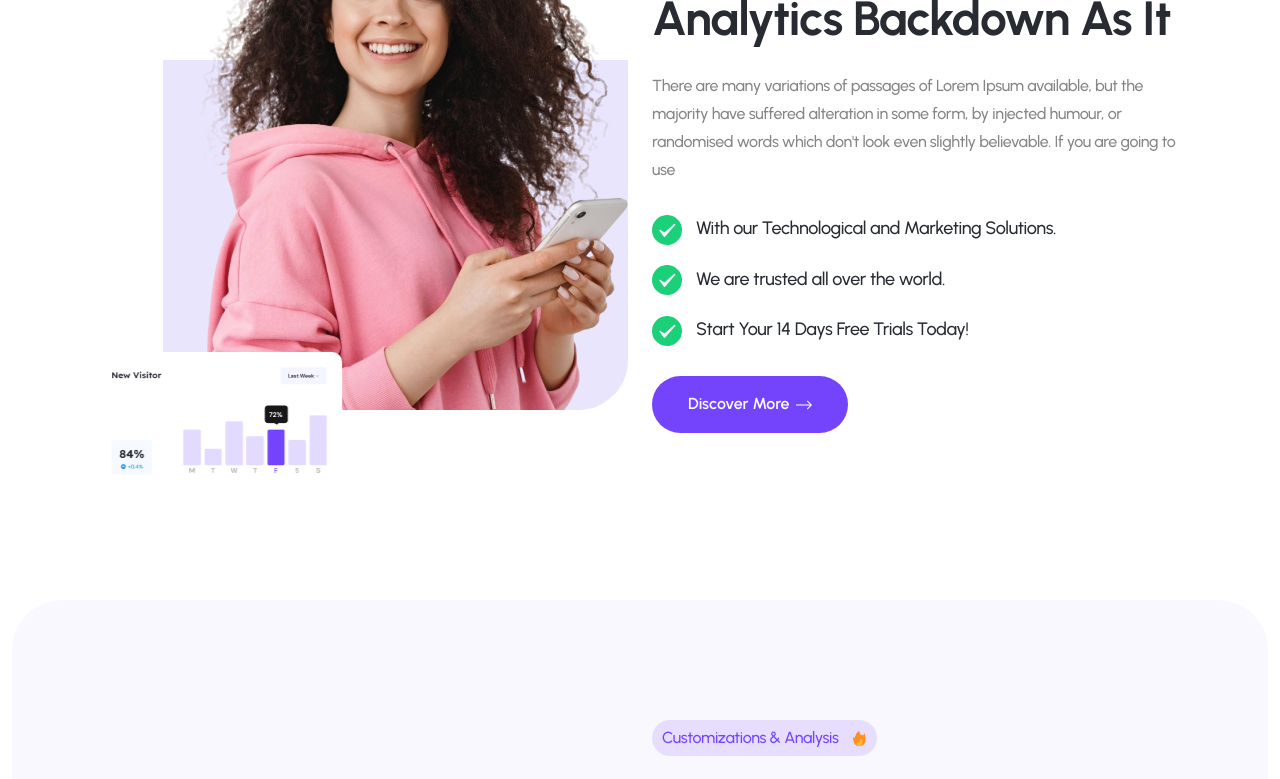
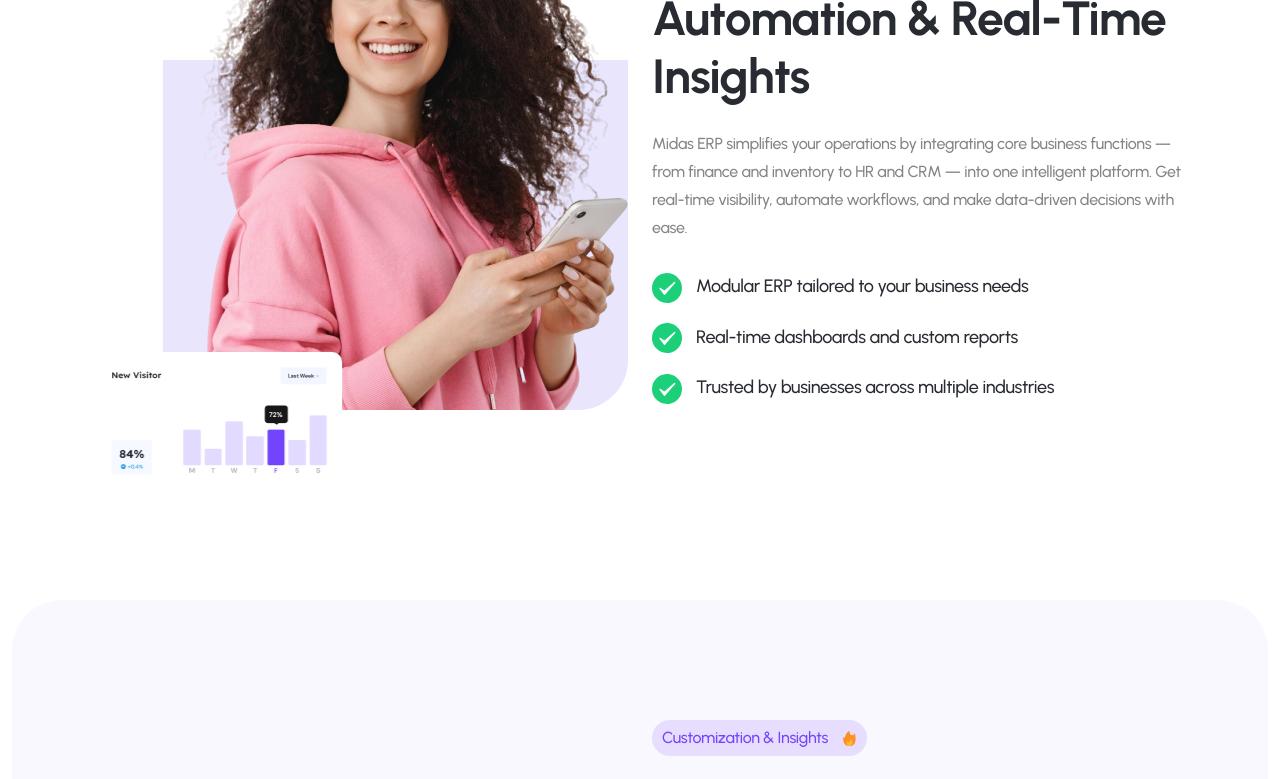
Before and after one commit to imuturi/midas_website, a React (Vite) app: page /about in a window 1280 px wide. Shown: the part 740-1519 px from the top of the page. Built offline with nearby package versions, Linux system fonts and the light colour scheme.

Commit message:
customized about page

```diff
--- a/src/Components/About/About4.jsx
+++ b/src/Components/About/About4.jsx
@@ -42,7 +42,7 @@ const About4 = ({img1,img2,subtitle,title,content,FeatureList,btnname,btnurl}) =
                                         <li key={index}><img src="/assets/images/icon/checkmarkIcon.svg" alt="icon" /> {item}</li>
                                     ))}
                                     </ul>
-                                    <Link className="theme-btn wow fadeInUp" data-wow-delay=".2s" to={btnurl}>{btnname}
+                                    {/* <Link className="theme-btn wow fadeInUp" data-wow-delay=".2s" to={btnurl}>{btnname}
                                         <svg xmlns="http://www.w3.org/2000/svg" width="16" height="16" viewBox="0 0 16 16"
                                             fill="none">
                                             <g clipPath="url(#clip0_18_41)">
@@ -56,7 +56,7 @@ const About4 = ({img1,img2,subtitle,title,content,FeatureList,btnname,btnurl}) =
                                                 </clipPath>
                                             </defs>
                                         </svg>
-                                    </Link>
+                                    </Link> */}
                                 </div>
                             </div>
                         </div>
--- a/src/Components/Choose/Choose4.jsx
+++ b/src/Components/Choose/Choose4.jsx
@@ -11,19 +11,20 @@ const Choose4 = () => {
                                 <div className="wcu-content">
                                     <div className="section-title">
                                         <div className="subtitle wow fadeInUp" data-wow-delay=".2s">
-                                        Customizations & Analysis <img src="/assets/images/icon/fireIcon.svg" alt="icon" />
+                                            Customization & Analytics <img src="/assets/images/icon/fireIcon.svg" alt="icon" />
                                         </div>
-                                    <h2 className="title wow fadeInUp" data-wow-delay=".4s">Manage your Traffic Growth
-                                        Easily</h2>
-                                    <p className="text1 wow fadeInUp" data-wow-delay=".6s">There are many variations of
-                                        passages of Lorem Ipsum available, but the majority have suffered alteration in
-                                        some form, by injected humour, or randomised words which do not look even</p>
-                                    <p className="text2 wow fadeInUp" data-wow-delay=".8s">There are many variations of
-                                        passages of Lorem Ipsum available, but the majority have suffered alteration in
-                                        some form,</p>
+                                        <h2 className="title wow fadeInUp" data-wow-delay=".4s">
+                                            Track Performance & Optimize Your Business
+                                        </h2>
+                                        <p className="text1 wow fadeInUp" data-wow-delay=".6s">
+                                            Midas ERP helps you monitor operations, finances, HR, and sales from a unified dashboard — enabling you to make smarter, faster decisions.
+                                        </p>
+                                        <p className="text2 wow fadeInUp" data-wow-delay=".8s">
+                                            Gain real-time insights, automate manual processes, and customize workflows to match how your business operates.
+                                        </p>
                                     </div>
-                                <Link className="theme-btn rounded-5 wow fadeInUp" data-wow-delay=".4s" to="/about">View
-                                    All Project
+                                    {/* <Link className="theme-btn rounded-5 wow fadeInUp" data-wow-delay=".4s" to="/about">
+                                        Learn More About Midas ERP
                                         <svg className="ms-2" xmlns="http://www.w3.org/2000/svg" width="16" height="16"
                                             viewBox="0 0 16 16" fill="none">
                                             <g clipPath="url(#clip0_190_64)">
@@ -37,50 +38,53 @@ const Choose4 = () => {
                                                 </clipPath>
                                             </defs>
                                         </svg>
-                                </Link>
+                                    </Link> */}
+
                                     <div className="counter-box-wrapper style3">
                                         <div className="counter-box style3 wow fadeInUp" data-wow-delay=".2s">
                                             <div className="counter">
-                                            <span className="counter-nubmer">56</span> <span>k+</span>
+                                                <span className="counter-nubmer">98</span> <span>%</span>
                                             </div>
-                                        <p className="text">Comparers</p>
+                                            <p className="text">Process Accuracy</p>
                                         </div>
                                         <div className="counter-box style3 wow fadeInUp" data-wow-delay=".4s">
                                             <div className="counter">
-                                            <span className="counter-nubmer">126</span> <span>k+</span>
+                                                <span className="counter-nubmer">120</span> <span>+</span>
                                             </div>
-                                        <p className="text">Use People</p>
+                                            <p className="text">Businesses Using Midas</p>
                                         </div>
                                         <div className="counter-box style3 wow fadeInUp" data-wow-delay=".6s">
                                             <div className="counter">
-                                            <span className="counter-nubmer">1.2</span> <span>M+</span>
+                                                <span className="counter-nubmer">1.5</span> <span>M+</span>
                                             </div>
-                                        <p className="text">Download It</p>
+                                            <p className="text">Tasks Automated</p>
                                         </div>
                                     </div>
                                 </div>
                             </div>
+
                             <div className="col-xl-6">
                                 <div className="wcu-thumb">
                                     <div className="main-thumb img-custom-anim-left wow fadeInUp" data-wow-delay=".4s">
-                                    <img src="/assets/images/wcu/wcuThumb3_1.png" alt="thumb" />
+                                        <img src="/assets/images/wcu/wcuThumb3_1.png" alt="ERP dashboard" />
                                     </div>
                                     <div className="thumb2">
-                                    <img src="/assets/images/wcu/wcuThumb3_2.png" alt="thumb" />
+                                        <img src="/assets/images/wcu/wcuThumb3_2.png" alt="analytics" />
                                     </div>
                                     <div className="thumb-box float-bob-y wow fadeInUp" data-wow-delay=".4s">
-                                    <h5>Traffic Growth</h5>
-                                    <p className="text">Total traffic growth of 45%</p>
+                                        <h5>Efficiency Boost</h5>
+                                        <p className="text">Client operations improved by 40%</p>
                                         <div className="shape-box">
                                             <img src="/assets/images/shape/wcuThumbShape3_1.png" alt="shape" />
                                             <div className="shape-content">
-                                            <h6>Transaction</h6>
-                                            <h3>86%</h3>
+                                                <h6>Workflow Automation</h6>
+                                                <h3>75%</h3>
                                             </div>
                                         </div>
                                     </div>
                                 </div>
                             </div>
+
                         </div>
                     </div>
                 </div>
--- a/src/Pages/AboutPage.jsx
+++ b/src/Pages/AboutPage.jsx
@@ -15,31 +15,31 @@ const AboutPage = () => {
       <About4
         img1="/assets/images/about/aboutThumb1_1.png"
         img2="/assets/images/about/aboutThumb1_2.png"
-                subtitle="About Our App"
-                title="Simple Reports & Analytics Backdown As it"
-                content="There are many variations of passages of Lorem Ipsum available, but the majority have suffered alteration in some form, by injected humour, or randomised words which don't look even slightly believable. If you are going to use"
+        subtitle="About Midas ERP"
+        title="Powerful ERP, Seamless Automation & Real-Time Insights"
+        content="Midas ERP simplifies your operations by integrating core business functions — from finance and inventory to HR and CRM — into one intelligent platform. Get real-time visibility, automate workflows, and make data-driven decisions with ease."
         FeatureList={[
-                    "With our Technological and Marketing Solutions.",
-                    "We are trusted all over the world.",
-                    "Start Your 14 Days Free Trials Today!",
+          "Modular ERP tailored to your business needs",
+          "Real-time dashboards and custom reports",
+          "Trusted by businesses across multiple industries",
         ]}
-                btnname="Discover More"
-                btnurl="/about"
+        // btnname="Discover More"
+        // btnurl="/about"
       ></About4>
       <Choose2
         img1="/assets/images/wcu/wcuThumb2_1.png"
         img2="/assets/images/wcu/wcuThumb2_2.png"
         img3="/assets/images/wcu/wcuThumb2_3.png"
-               subtitle="Customizations & Analysis"
-               title="Manage your Team's Easily Communication."
-               content="There are many variations of passages of Lorem Ipsum available, but the majority have suffered alteration in some form, by injected humour, or randomised words which don't look even"
+        subtitle="Customization & Insights"
+        title="Empower Your Team with Smart ERP Collaboration"
+        content="Midas ERP enables your teams to collaborate across departments, streamline operations, and gain actionable insights from real-time data — all in one centralized platform tailored to your workflow."
         boximg1="/assets/images/icon/wcuIcon2_1.svg"
-               boxtitle1="Easy Collaboration"
-               boxcontent1="There are many variations of passages of Lorem Ipsum available, but the majority have"
+        boxtitle1="Seamless Team Collaboration"
+        boxcontent1="Connect finance, HR, sales, and operations teams effortlessly with centralized data and task tracking."
         boximg2="/assets/images/icon/wcuIcon2_2.svg"
-               boxtitle2="Innovative Solutions"
-               boxcontent2="There are many variations of passages of Lorem Ipsum available, but the majority have"
-            ></Choose2>
+        boxtitle2="Flexible & Scalable Solutions"
+        boxcontent2="Customize modules to fit your business processes and scale effortlessly as your company grows."
+      />
       <HowWork></HowWork>
       <Choose4></Choose4>
       <Testimonial4></Testimonial4>
```
Lines whose indentation alone changed are shown as unchanged.
